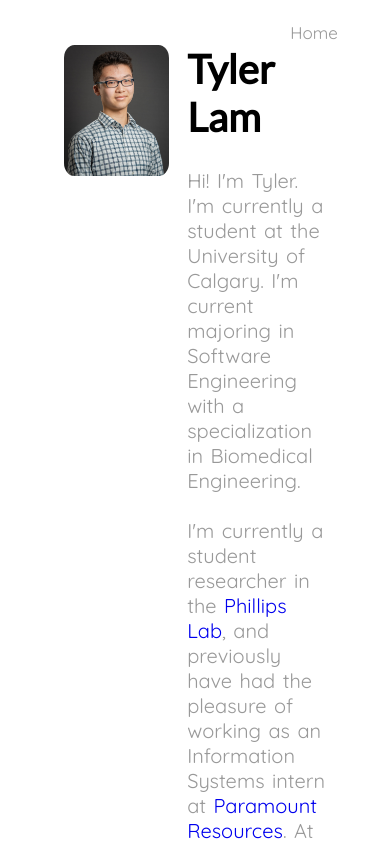
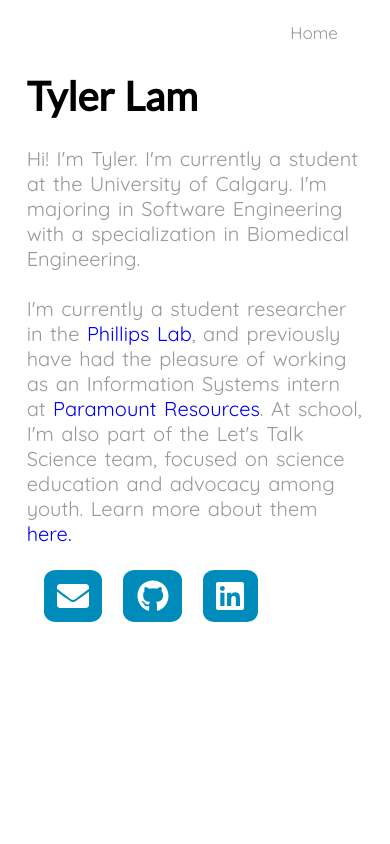
Before and after one commit to tylerlam1/personal-website, a React (Create React App) app: page / in a window 390 px wide. Shown: the top 844 px of the page. Built offline with nearby package versions, Linux system fonts and the light colour scheme.

Commit message:
fix view on mobile device

```diff
--- a/public/index.html
+++ b/public/index.html
@@ -25,6 +25,7 @@
       work correctly both with client-side routing and a non-root public URL.
       Learn how to configure a non-root public URL by running `npm run build`.
     -->
+    <link rel=”shortcut icon” href=”%PUBLIC_URL%/favicon.ico”>
     <title>Tyler Lam</title>
   </head>
   <body>
--- a/src/components/About.js
+++ b/src/components/About.js
@@ -12,7 +12,7 @@ function About() {
             <div className='text'>
                 <h1>Tyler Lam</h1>
                 <p>
-                    Hi! I'm Tyler. I'm currently a student at the University of Calgary. I'm current majoring in Software Engineering with a specialization in Biomedical Engineering.
+                    Hi! I'm Tyler. I'm currently a student at the University of Calgary. I'm majoring in Software Engineering with a specialization in Biomedical Engineering.
                     <br />
                     <br />
                     I'm currently a student researcher in the <a href="https://www.aaronphillipslab.com/">Phillips Lab</a>, and previously have had the pleasure of working as an Information Systems intern at <a href="http://www.paramountres.com/">Paramount Resources</a>. At school, I'm also part of the Let's Talk Science team, focused on science education and advocacy among youth. Learn more about them <a href="https://outreach.letstalkscience.ca/ucalgary.html">here.</a>
--- a/src/styles/About.css
+++ b/src/styles/About.css
@@ -33,3 +33,27 @@
 .text a {
     text-decoration: none;
 }
+
+/* Realignment of components if on mobile device */
+@media (max-width: 768px) {
+
+    /* Re-adjust margins to better fit phone screen */
+    .about {
+        margin-top: 15%;
+        margin-left: 5%;
+        margin-right: 5%
+    }
+
+    /* Banner Image removed */
+    .banner img {
+        display: none;
+    }
+
+    /* Text margins decreased */
+    .text {
+        margin-left: 0;
+        font-family: 'Lato', 'sans-serif';
+        word-spacing: 2px;
+        font-size: 20px;
+    }
+}
--- a/src/styles/Buttons.css
+++ b/src/styles/Buttons.css
@@ -12,7 +12,22 @@
     padding: 3% 4%;
     text-decoration: none;
     display: inline-block;
-    font-size: 16px;
+    font-size: 18px;
     margin-left: 2%;
     border-radius: 20%;
 }
+
+/* Re-size buttons on a mobile display */
+@media (max-width: 768px) {
+
+    /* Re-align buttons to the left */
+    .buttons {
+        margin-left: 0;
+    }
+
+    /* Enlarge buttons */
+    .buttons button {
+        font-size: 100%;
+        margin-left: 5%;
+    }
+}
```
Also changed, not shown: public/logo.png (deleted), 1 other file (tests, documents, lock files or other folders).
